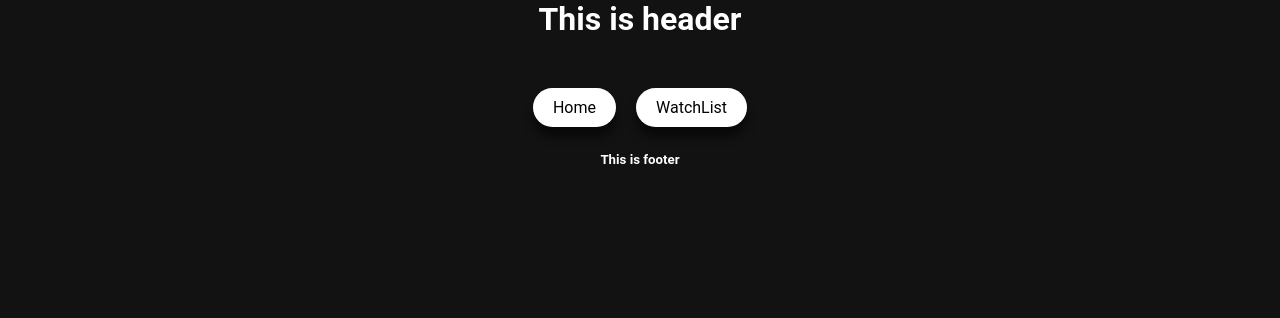
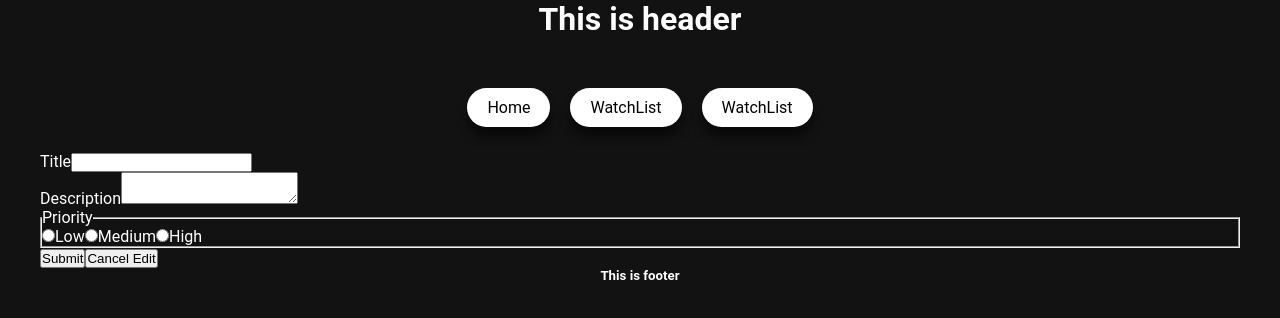
Before and after one commit to subbupro/React, a React (Create React App) app: page /ticketform in a window 1280 px wide. Shown: the top 318 px of the page. Built offline with nearby package versions, Linux system fonts and the light colour scheme.

Commit message:
remove the changes

```diff
--- a/src/App.js
+++ b/src/App.js
@@ -7,6 +7,7 @@ import WatchList from "./WatchList";
 import './styles.css';
 import { BrowserRouter as Router, Routes, Route, Link } from "react-router-dom";
 import { useState, useEffect } from "react";
+import TicketForm from './TicketForm';
 
 
 function App() {
@@ -37,6 +38,9 @@ function App() {
               <li>
                 <Link to="/watchlist">WatchList</Link>
               </li>
+              <li>
+                <Link to="/ticketform">WatchList</Link>
+              </li>
             </ul>
           </nav>
 
@@ -61,6 +65,12 @@ function App() {
                 />
               }
             ></Route>
+            <Route
+              path="/ticketform"
+              element={
+                <TicketForm></TicketForm>
+              }
+            ></Route>
           </Routes>
         </Router>
 <Footer></Footer>
--- /dev/null
+++ b/src/TicketForm.js
@@ -0,0 +1,71 @@
+import React, { useState, useEffect } from "react";
+
+
+export default function TicketForm()
+    {
+        const priorityLabels = {
+            1: "Low",
+            2: "Medium",
+            3: "High",
+          };
+          const clearForm = () => {
+            // setTitle("");
+            // setDescription("");
+            // setPriority("1");
+          };
+
+          const handleSubmit = (e) => {
+            e.preventDefault();
+            alert("submit clicked")
+          }
+    return(
+
+        <form onSubmit={handleSubmit} className="ticket-form">
+        <div>
+          <label>Title</label>
+          <input
+            type="text"
+            // value={title}
+            className="form-input"
+           // onChange={(e) => setTitle(e.target.value)}
+          ></input>
+        </div>
+        <div>
+          <label>Description</label>
+          <textarea
+            type="text"
+            // value={description}
+            className="form-input"
+         //   onChange={(e) => setDescription(e.target.value)}
+          ></textarea>
+        </div>
+
+        <fieldset className="priority-fieldset">
+          <legend>Priority</legend>
+
+          {Object.entries(priorityLabels).map(([value, label]) => (
+            <label key={value} className="priority-label">
+              <input
+                type="radio"
+                value={value}
+                // checked={priority === value}
+                className="priority-input"
+                // onChange={(e) => setPriority(e.target.value)}
+              ></input>
+              {label}
+            </label>
+          ))}
+        </fieldset>
+
+        <button type="submit" className="button">
+          Submit
+        </button>
+
+
+          <button className="button" >
+            Cancel Edit
+          </button>
+      </form>
+
+    )
+}
```
